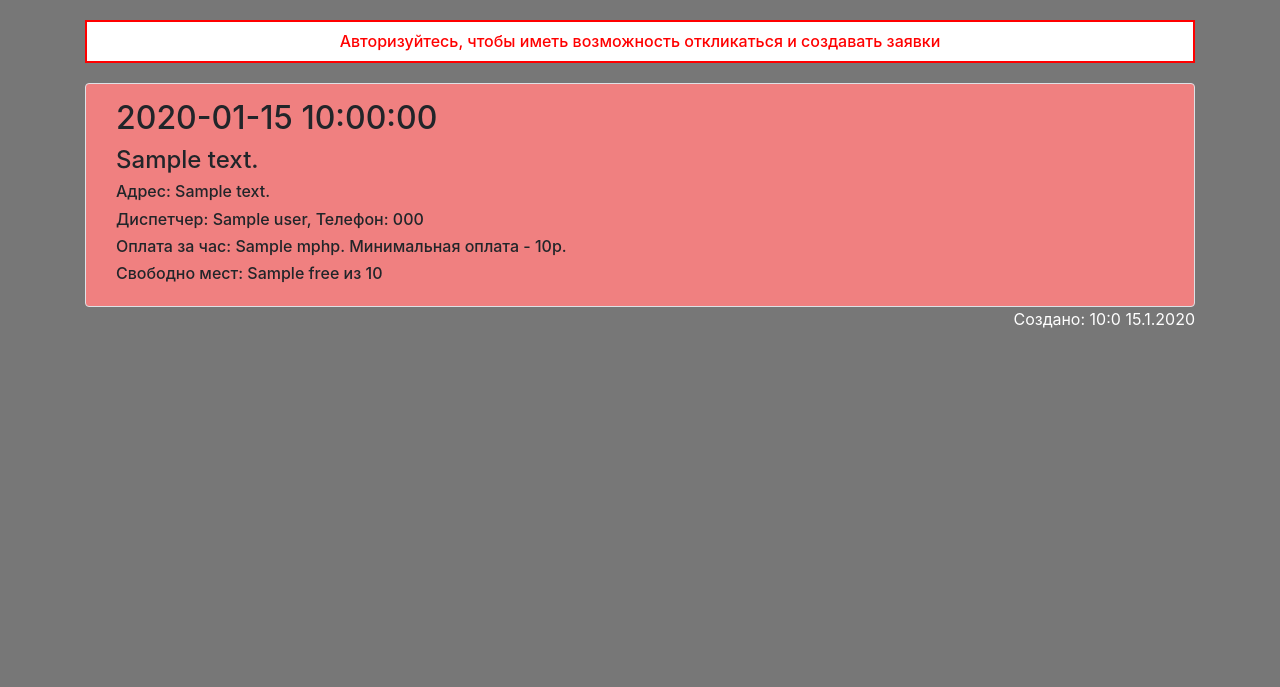
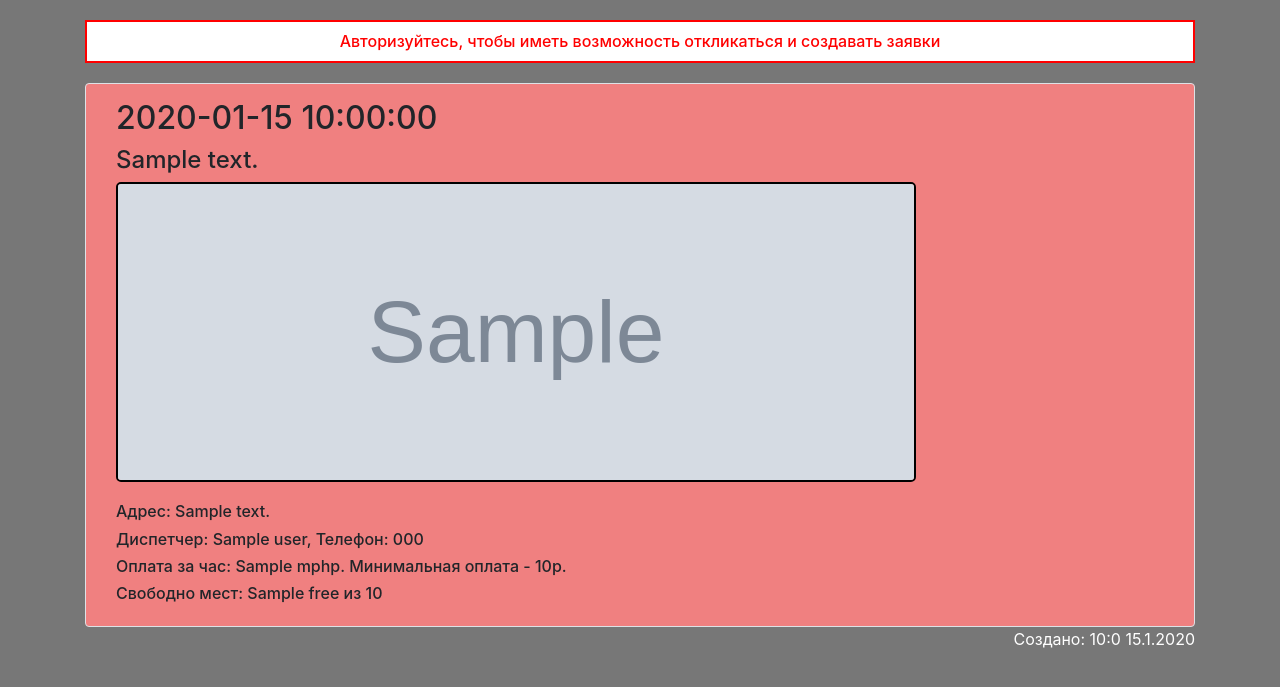
Before and after one commit to Leo-prog123/WEB_Project, a Flask app: template templates/index.html in a window 1280 px wide. Shown: the part 64-751 px from the top of the page. Run offline with Flask 3, Linux system fonts and the light colour scheme; the template is opened without the code that fills it: most values are stand-ins (such as "Sample title", 1, 10 or a date in 2020); grey boxes marked "Sample" are stand-in pictures; some libraries are stand-ins or nearby versions.

Commit message:
fully done

```diff
--- a/static/css/style.css
+++ b/static/css/style.css
@@ -302,3 +302,15 @@ background-color: #777777;
     font-size: 20px;
     margin-left: 100px
 }
+
+#image{
+    width: 800px;
+    height: 300px;
+    border-radius: 5px;
+    border: solid black 2px;
+    margin-bottom: 20px
+
+}
+
+#image-con{
+}
--- a/templates/index.html
+++ b/templates/index.html
@@ -31,9 +31,15 @@
 {% else %}
     <div class="col-md6 border rounded" id="opened">
         <h2>{{item.time}}</h2>
+
         <div>
             <h4>{{item.description}}</h4>
         </div>
+        {% if item.photo %}
+        <div id="image-con">
+        <img id='image' src="static/images/{{ item.photo }}" alt="Изображение не найдено">
+        </div>
+        {% endif %}
         <div>
             <h6>Адрес: {{item.address}}</h6>
             <h6>Диспетчер: {{item.user.name}}, Телефон: {{item.user.phone}}</h6>
```
Also changed, not shown: templates/works.html (+9 -1 lines), db/data.db (deleted).
